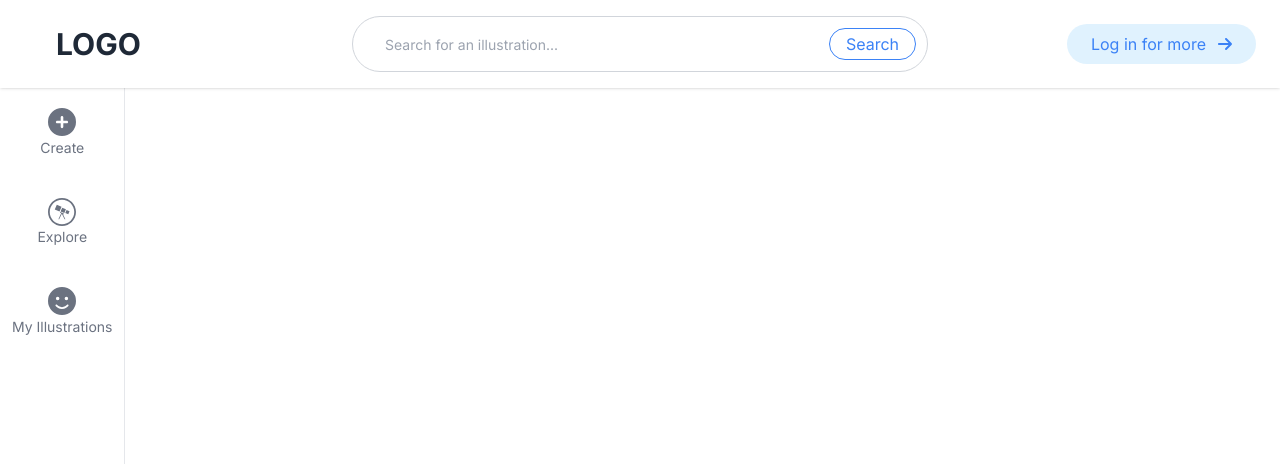
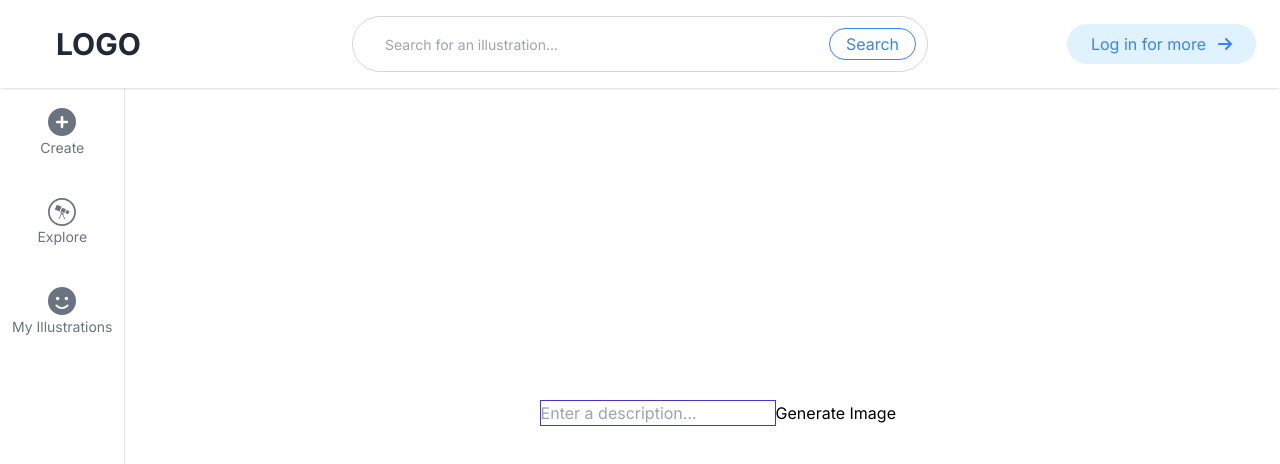
Before and after one commit to ej84/ai_img_generator, a Next.js app: page / in a window 1280 px wide. Shown: the top 464 px of the page. Built offline with nearby package versions, Linux system fonts and the light colour scheme; no server answers.

Commit message:
Testing for AI generator API Call.

```diff
--- /dev/null
+++ b/app/api/illustrations.js
@@ -0,0 +1,22 @@
+export default async function handler(req, res) {
+  if (req.method === "POST") {
+    try {
+      const response = await fetch("/v1/images/generations", {
+        method: "POST",
+        headers: {
+          "Authorization": `Bearer ${process.env.NEXT_DALLE_API_KEY}`,
+          "Content-Type": "application/json",
+        },
+        body: JSON.stringify({
+          prompt: req.body.prompt,
+        }),
+      });
+      const data = await response.json();
+      res.status(200).json({ imageUrl: data.generated_images[0] });
+    } catch (error) {
+      res.status(500).json({ error: "Error generating image" });
+    }
+  } else {
+    res.status(405).json({ error: "Method not allowed" });
+  }
+}
--- /dev/null
+++ b/app/components/ImageGenerator.jsx
@@ -0,0 +1,58 @@
+import React, { useState } from "react";
+
+const ImageGenerator = () => {
+  const [inputText, setInputText] = useState("");
+  const [imageUrl, setImageUrl] = useState("");
+  const [loading, setLoading] = useState(false);
+
+  const handleSubmit = async (e) => {
+    e.preventDefault();
+    setLoading(true);
+    try {
+      const response = await fetch("/api/illustrations", {
+        method: "POST",
+        headers: {
+          "Content-Type": "application/json",
+        },
+        body: JSON.stringify({ prompt: inputText }),
+      });
+      const data = await response.json();
+      setImageUrl(data.imageUrl);
+    } catch (error) {
+      console.error("Error generating image:", error);
+    } finally {
+      setLoading(false);
+    }
+  };
+
+  const handleCopyUrl = () => {
+    navigator.clipboard.writeText(imageUrl);
+    alert("Image URL copied to clipboard!");
+  };
+
+  return (
+    <div className="fixed inset-y-1/2 right-96">
+      <form onSubmit={handleSubmit}>
+        <input
+          type="text"
+          className="border border-indigo-700"
+          value={inputText}
+          onChange={(e) => setInputText(e.target.value)}
+          placeholder="Enter a description..."
+        />
+        <button type="submit">Generate Image</button>
+      </form>
+
+      {loading && <p>Loading...</p>}
+
+      {imageUrl && (
+        <div>
+          <img src={imageUrl} alt="Generated" />
+          <button onClick={handleCopyUrl}>Copy Image URL</button>
+        </div>
+      )}
+    </div>
+  );
+};
+
+export default ImageGenerator;
--- a/app/page.jsx
+++ b/app/page.jsx
@@ -2,6 +2,7 @@
 import React, { useEffect, useState } from "react";
 import Nav from "./components/Nav";
 import Sidebar from "./components/Sidebar";
+import ImageGenerator from "./components/ImageGenerator";
 
 export default function Home() {
   return (
@@ -9,6 +10,9 @@ export default function Home() {
       <Nav />
       <main className="md:pt-24 min-h-screen">
         <Sidebar />
+
+        <ImageGenerator />
+
         {/*flex-col items-center justify-between p-24">*/}
       </main>
     </>
--- a/package.json
+++ b/package.json
@@ -16,6 +16,7 @@
     "firebase": "^10.7.0",
     "next": "14.0.3",
     "next-auth": "^4.24.5",
+    "openai": "^4.20.1",
     "react": "^18",
     "react-dom": "^18",
     "react-google-button": "^0.7.2"
```
Also changed, not shown: 2 other files (tests, documents, lock files or other folders).
